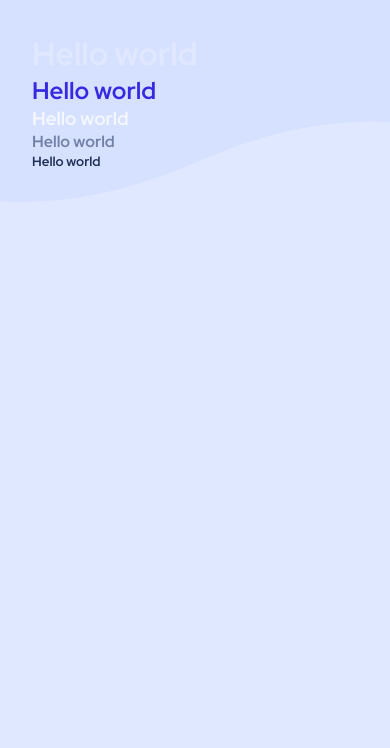
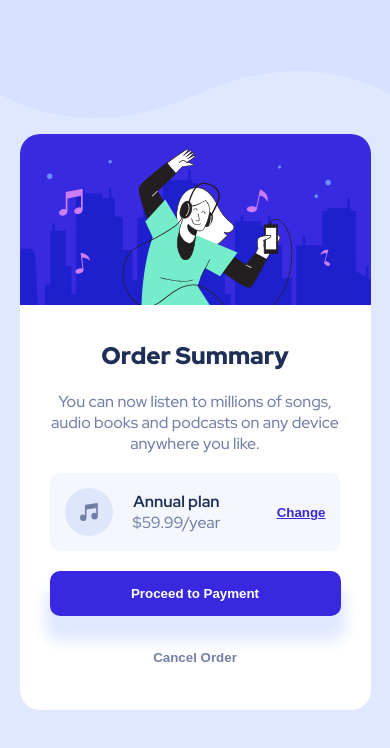
Before and after one commit to devKiratu/order-summary, a Vue app: page / in a window 390 px wide. Shown: the top 748 px of the page. Built offline with nearby package versions, Linux system fonts and the light colour scheme.

Commit message:
add mobile layout

```diff
--- a/src/App.vue
+++ b/src/App.vue
@@ -1,27 +1,9 @@
-<script setup></script>
+<script setup>
+import Card from "./components/Card.vue";
+</script>
 
 <template>
-  <h1>Hello world</h1>
-  <h2>Hello world</h2>
-  <h3>Hello world</h3>
-  <h4>Hello world</h4>
-  <h5>Hello world</h5>
+  <Card />
 </template>
 
-<style scoped>
-h1 {
-  color: var(--pale-blue);
-}
-h2 {
-  color: var(--bright-blue);
-}
-h3 {
-  color: var(--very-pale-blue);
-}
-h4 {
-  color: var(--desaturated-blue);
-}
-h5 {
-  color: var(--dark-blue);
-}
-</style>
+<style scoped></style>
--- a/src/assets/base.css
+++ b/src/assets/base.css
@@ -27,6 +27,6 @@ body {
 @media screen and (min-width: 376px) {
   body {
     background: var(--pale-blue) url("./images/pattern-background-desktop.svg")
-      center/cover no-repeat;
+      no-repeat center top/100%;
   }
 }
--- a/src/assets/main.css
+++ b/src/assets/main.css
@@ -2,6 +2,9 @@
 
 #app {
   max-width: 1440px;
+  height: 100vh;
   margin: 0 auto;
-  padding: 2rem;
+  display: flex;
+  justify-content: center;
+  align-items: center;
 }
--- /dev/null
+++ b/src/components/Card.vue
@@ -0,0 +1,127 @@
+<script></script>
+
+<template>
+  <div class="card">
+    <img
+      class="hero-img"
+      src="../assets/images/illustration-hero.svg"
+      alt="hero-img"
+    />
+    <div class="card-content">
+      <h2>Order Summary</h2>
+      <p class="item-text">
+        You can now listen to millions of songs, audio books and podcasts on any
+        device anywhere you like.
+      </p>
+      <div class="plan">
+        <div style="display: flex; align-items: center">
+          <img
+            class="icon"
+            src="../assets/images/icon-music.svg"
+            alt="music-icon"
+          />
+          <div>
+            <p class="plan-name">Annual plan</p>
+            <p class="plan-price">$59.99/year</p>
+          </div>
+        </div>
+        <button class="change-plan">Change</button>
+      </div>
+      <button class="pay">Proceed to Payment</button>
+      <button class="cancel">Cancel Order</button>
+    </div>
+  </div>
+</template>
+
+<style scoped>
+.card {
+  background: white;
+  width: 90%;
+  max-width: 400px;
+  min-width: 300px;
+  border-radius: 20px;
+  overflow: hidden;
+  text-align: center;
+}
+
+.hero-img {
+  width: 100%;
+  object-fit: contain;
+}
+
+.card-content {
+  height: 400px;
+  padding: 20px 30px;
+  display: flex;
+  flex-direction: column;
+  justify-content: space-around;
+  align-items: center;
+}
+
+h2 {
+  color: var(--dark-blue);
+  font-weight: 900;
+}
+
+.plan {
+  display: flex;
+  align-items: center;
+  justify-content: space-between;
+  background-color: var(--very-pale-blue);
+  width: 100%;
+  padding: 15px;
+  border-radius: 10px;
+  overflow: none;
+}
+
+.icon {
+  margin-right: 20px;
+}
+
+.plan-name {
+  color: var(--dark-blue);
+  font-weight: bold;
+}
+.plan-price {
+  color: var(--desaturated-blue);
+}
+
+.item-text {
+  color: var(--desaturated-blue);
+}
+
+button {
+  cursor: pointer;
+}
+
+.change-plan {
+  outline: none;
+  border: none;
+  background-color: inherit;
+  color: var(--bright-blue);
+  text-decoration: underline;
+  font-weight: bold;
+}
+
+.pay {
+  border: none;
+  outline: none;
+  padding: 15px;
+  width: 100%;
+  border-radius: 10px;
+  background-color: var(--bright-blue);
+  color: white;
+  font-weight: bold;
+  box-shadow: 0 20px 15px 5px var(--pale-blue);
+}
+
+.cancel {
+  border: none;
+  outline: none;
+  padding: 15px;
+  width: 100%;
+  color: var(--desaturated-blue);
+  font-weight: bold;
+  background-color: inherit;
+}
+</style>
```
